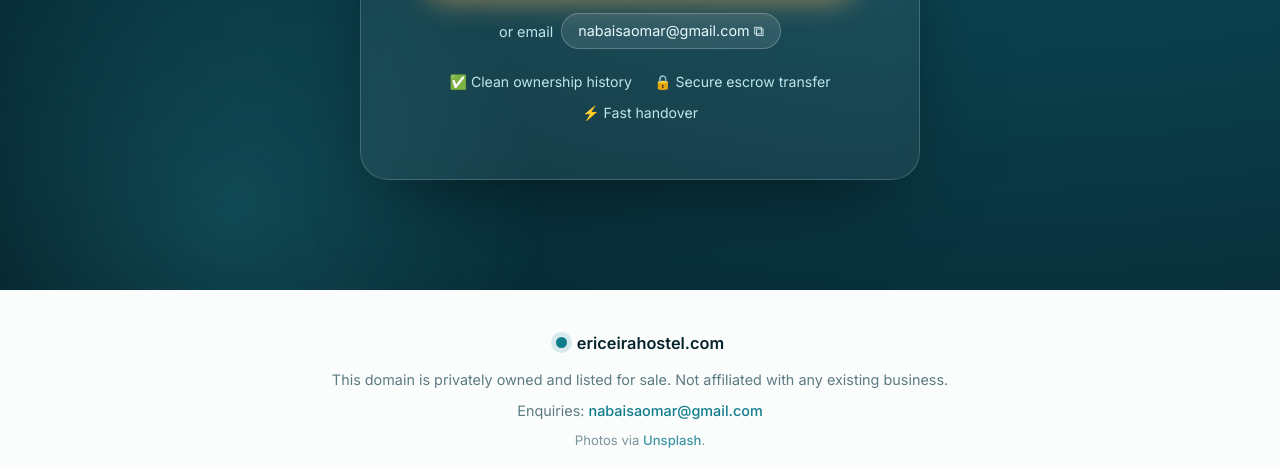
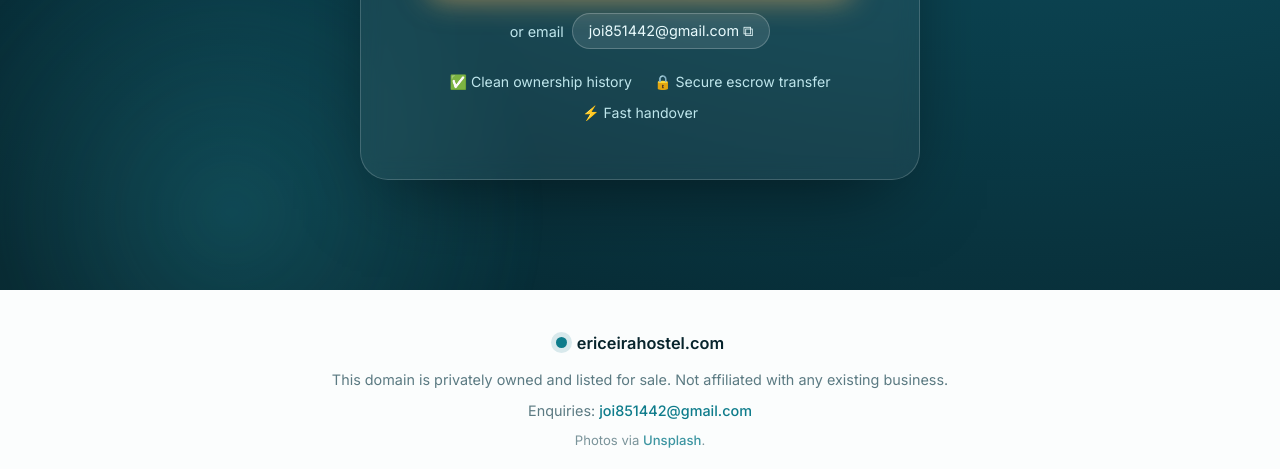
Before and after one commit to nabaisu/ericeira-hostel, a plain HTML site: page index.html in a window 1280 px wide. Shown: the part 3527-3996 px from the top of the page. Drawn offline with Linux system fonts and the light colour scheme.

Commit message:
Update contact email to joi851442@gmail.com

```diff
--- a/index.html
+++ b/index.html
@@ -360,11 +360,11 @@
       <div class="divider"></div>
 
       <!-- 👉 EDIT CONTACT EMAIL in both links below -->
-      <a class="btn btn-primary" href="mailto:nabaisaomar@gmail.com?subject=Offer%20for%20ericeirahostel.com&body=Hi%2C%0A%0AI%27d%20like%20to%20make%20an%20offer%20for%20ericeirahostel.com.%0A%0AMy%20offer%3A%20%E2%82%AC%0AName%3A%0A%0AThanks!">Make an offer</a>
+      <a class="btn btn-primary" href="mailto:joi851442@gmail.com?subject=Offer%20for%20ericeirahostel.com&body=Hi%2C%0A%0AI%27d%20like%20to%20make%20an%20offer%20for%20ericeirahostel.com.%0A%0AMy%20offer%3A%20%E2%82%AC%0AName%3A%0A%0AThanks!">Make an offer</a>
 
       <div class="copy-row">
         <span style="color:#bfe6ec; font-size:.9rem;">or email</span>
-        <button class="copy-btn" id="copyBtn" type="button">nabaisaomar@gmail.com ⧉</button>
+        <button class="copy-btn" id="copyBtn" type="button">joi851442@gmail.com ⧉</button>
       </div>
 
       <div class="trust">
@@ -381,7 +381,7 @@
   <div class="wrap">
     <div class="brand"><span class="dot" style="background:var(--teal); box-shadow:0 0 0 5px rgba(14,124,139,.15)"></span> ericeirahostel.com</div>
     <p>This domain is privately owned and listed for sale. Not affiliated with any existing business.</p>
-    <p style="margin-top:8px;">Enquiries: <a href="mailto:nabaisaomar@gmail.com">nabaisaomar@gmail.com</a></p>
+    <p style="margin-top:8px;">Enquiries: <a href="mailto:joi851442@gmail.com">joi851442@gmail.com</a></p>
     <p style="margin-top:8px; font-size:.82rem; opacity:.8;">Photos via <a href="https://unsplash.com/s/photos/ericeira" target="_blank" rel="noopener">Unsplash</a>.</p>
   </div>
 </footer>
@@ -389,7 +389,7 @@
 <script>
   // Copy email to clipboard
   const copyBtn = document.getElementById('copyBtn');
-  const EMAIL = 'nabaisaomar@gmail.com';
+  const EMAIL = 'joi851442@gmail.com';
   copyBtn.addEventListener('click', async () => {
     try {
       await navigator.clipboard.writeText(EMAIL);
```
